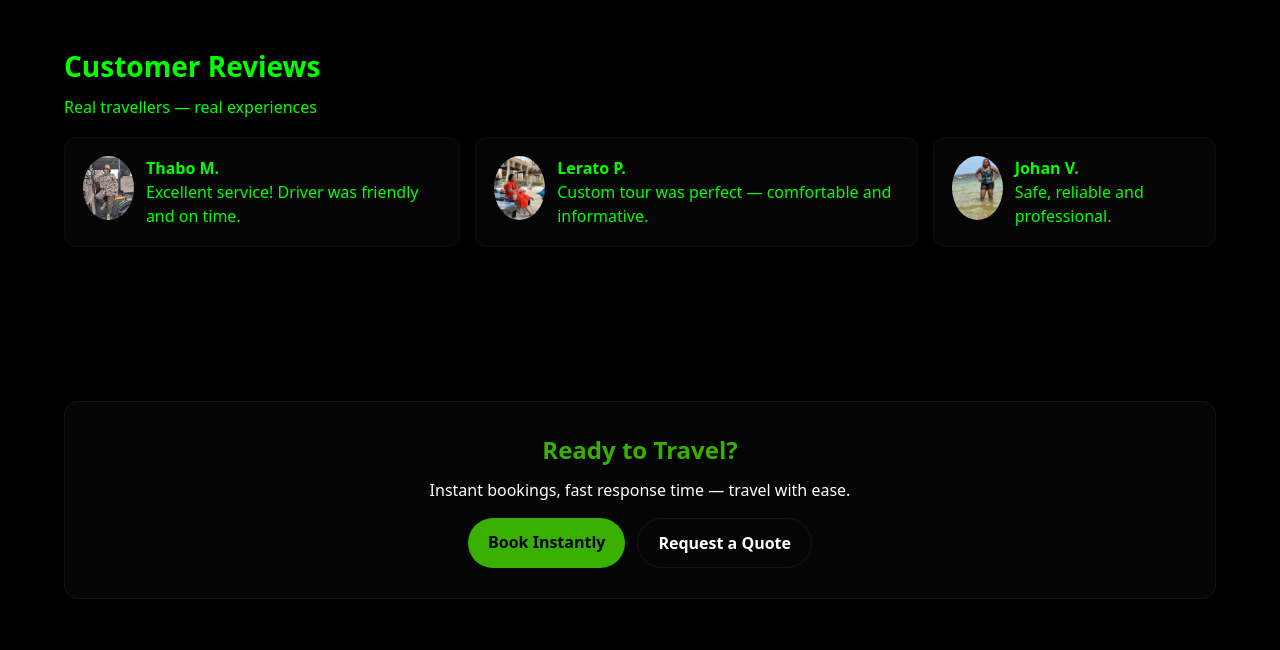
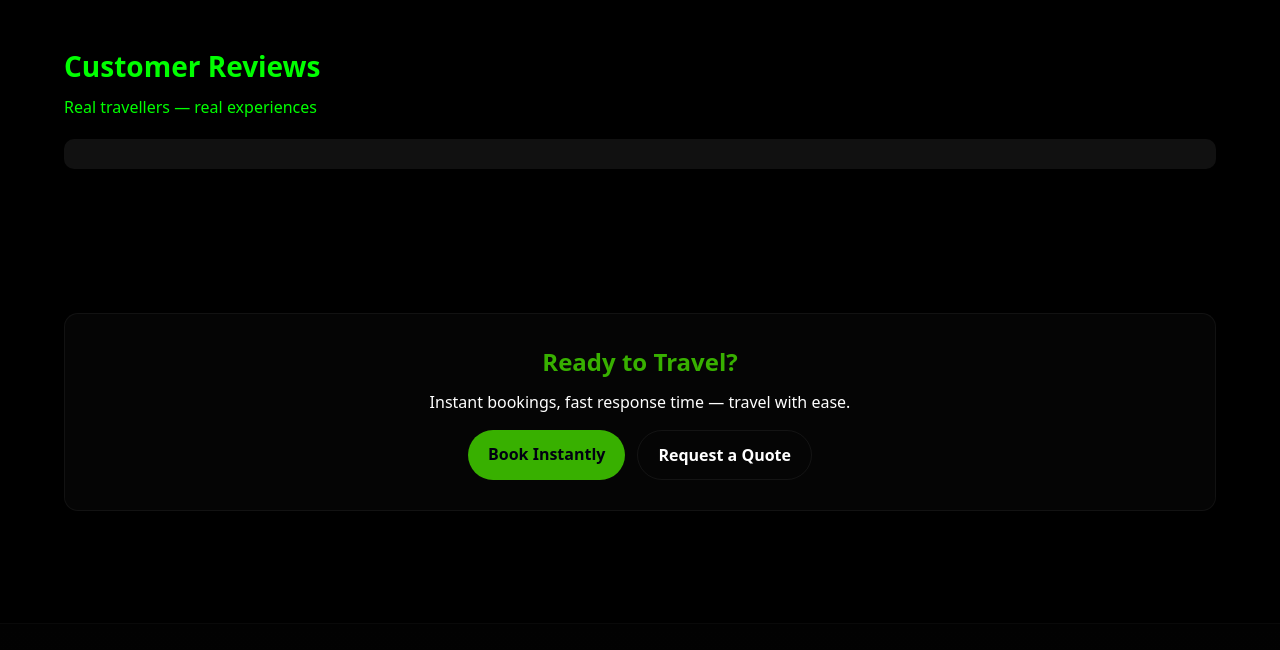
Before and after one commit to khayacomply/reakgona-tours, a plain HTML site: page index.html in a window 1280 px wide. Shown: the part 2460-3110 px from the top of the page. Drawn offline with Linux system fonts and the light colour scheme; a script that the page names is missing.

Commit message:
updated inex.html

```diff
--- a/index.html
+++ b/index.html
@@ -7,16 +7,14 @@
   <link rel="stylesheet" href="style.css"/>
   <script src="main.js" defer></script>
 
-  <!-- Custom Styles for Green Text, Hover Glow, and Sliding Reviews -->
+  <!-- Custom Styles for Green Text, Hover Glow -->
   <style>
     /* Green text in Top Destinations, Upcoming Tours, Customer Reviews */
     .section-title,
     .section-sub,
     .dest-grid .card h3,
     .dest-grid .card p,
-    .dest-grid .card strong,
-    .card-grid .review-box strong,
-    .card-grid .review-box p {
+    .dest-grid .card strong {
         color: #00FF00 !important;
     }
 
@@ -24,30 +22,6 @@
     .dest-grid .card:hover {
         box-shadow: 0 0 20px #00FF00;
         transform: translateY(-5px);
-        transition: 0.3s;
-    }
-
-    /* Customer reviews slider */
-    .card-grid {
-        display: flex;
-        overflow-x: auto;
-        gap: 15px;
-        padding-bottom: 10px;
-        scroll-behavior: smooth;
-    }
-
-    .card-grid::-webkit-scrollbar {
-        height: 8px;
-    }
-    .card-grid::-webkit-scrollbar-thumb {
-        background-color: #00FF00;
-        border-radius: 4px;
-    }
-
-    /* Optional: hover effect on review cards */
-    .review-box:hover {
-        box-shadow: 0 0 15px #00FF00;
-        transform: scale(1.02);
         transition: 0.3s;
     }
   </style>
@@ -105,9 +79,7 @@
   <section class="section container">
     <div class="section-title">Upcoming Tours</div>
     <div class="section-sub">Exclusive travel experiences coming up next</div>
-
     <div class="dest-grid">
-
       <!-- MPUMALANGA TOUR -->
       <div class="card">
         <img src="images/mpumalangaexp.png" alt="Mpumalanga Adventure">
@@ -170,18 +142,16 @@
           <a href="book.html" class="btn btn-primary" style="margin-top:10px;display:block;text-align:center;">Book Now</a>
         </div>
       </div>
-
     </div>
   </section>
 
-  <!-- REVIEWS -->
+  <!-- GOOGLE REVIEWS -->
   <section class="section container">
     <div class="section-title">Customer Reviews</div>
     <div class="section-sub">Real travellers — real experiences</div>
-    <div class="card-grid">
-      <div class="review-box"><img src="images/rev1.jpg" alt=""><div><strong>Thabo M.</strong><p>Excellent service! Driver was friendly and on time.</p></div></div>
-      <div class="review-box"><img src="images/rev2.jpg" alt=""><div><strong>Lerato P.</strong><p>Custom tour was perfect — comfortable and informative.</p></div></div>
-      <div class="review-box"><img src="images/rev3.jpg" alt=""><div><strong>Johan V.</strong><p>Safe, reliable and professional.</p></div></div>
+    <div style="margin-top:20px; padding:15px; background:#111; border-radius:10px;">
+      <script src="https://elfsightcdn.com/platform.js" async></script>
+      <div class="elfsight-app-2b2b0098-7b2a-4e7d-885a-bb5cb2b0b380" data-elfsight-app-lazy></div>
     </div>
   </section>
 </main>
@@ -199,12 +169,10 @@
 
 <footer>
   <div class="footer-grid container">
-
     <div>
       <img src="images/logo.png" alt="">
       <p style="color:var(--muted);margin-top:10px">Reakgona Tours — Travel With Ease.</p>
     </div>
-
     <div>
       <h4 style="color:var(--green)">Quick Links</h4>
       <a href="index.html">Home</a><br>
@@ -213,7 +181,6 @@
       <a href="privacy.html">Privacy Policy</a><br>
       <a href="book.html">Book</a>
     </div>
-
     <div>
       <h4 style="color:var(--green)">Contact</h4>
       <div>Ramokgoro – 079 098 8801</div>
@@ -223,7 +190,6 @@
         <a href="mailto:booking@reakgonatours.co.za">booking@reakgonatours.co.za</a>
       </div>
     </div>
-
     <div>
       <h4 style="color:var(--green)">Social</h4>
       <div style="display:flex; gap:10px; margin-top:8px;">
@@ -241,9 +207,7 @@
         </a>
       </div>
     </div>
-
   </div>
-
   <div class="footer-bottom">© 2025 Reakgona Tours. All Rights Reserved.</div>
 </footer>
 
```
Lines whose indentation alone changed are shown as unchanged.
